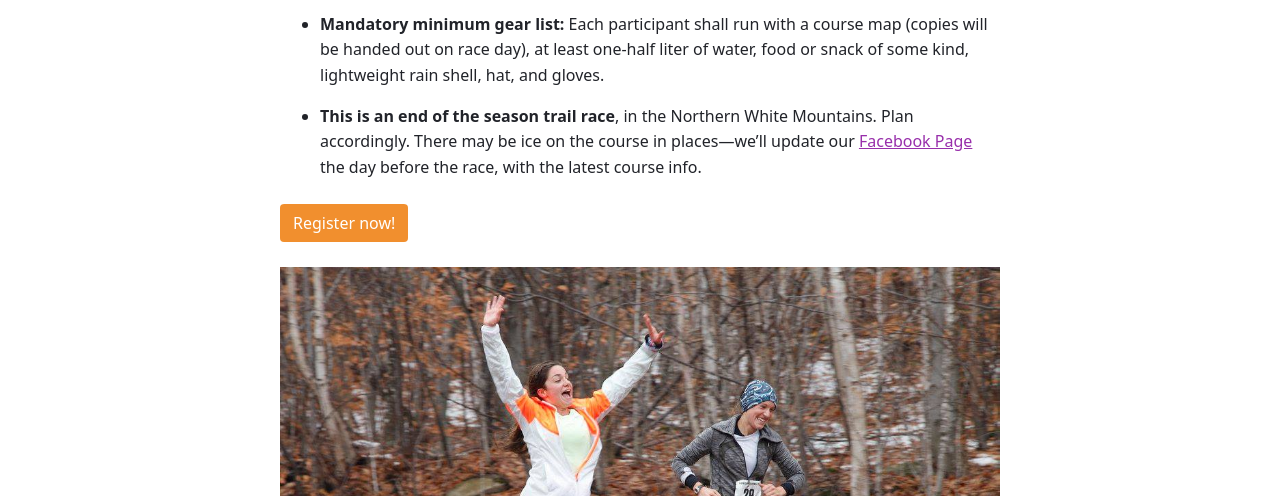
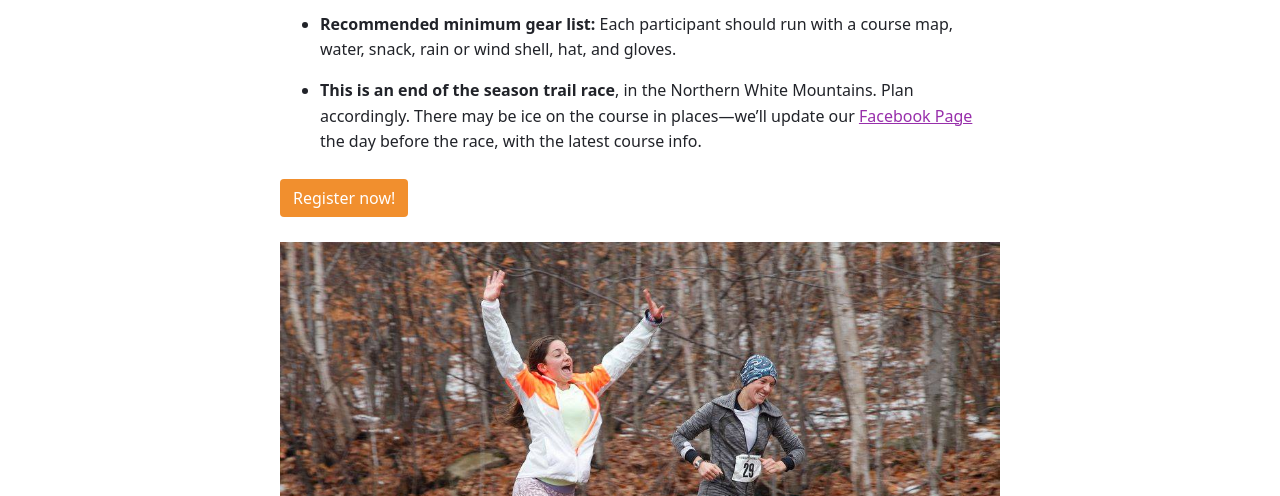
Before and after one commit to icegulch/ramble, an Eleventy site: page src/pages/important-info.md in a window 1280 px wide. Shown: the part 304-800 px from the top of the page. Built offline with nearby package versions, Linux system fonts and the light colour scheme; Eleventy itself is replaced by a stand-in of ours; files that its build step writes are made by us from their sources.

Commit message:
updated copy around gear list

```diff
--- a/src/pages/important-info.md
+++ b/src/pages/important-info.md
@@ -7,7 +7,7 @@ hasSidebar: true
 # Important Info
 
 - **Directions:** The Randolph Ramble will start and end at the new Community Forest trailhead, at the end of Randolph Hill Road. If using Google Maps, use this address: _Mount Crescent Trail, Randolph Hill Road, Randolph, NH._
-- **Mandatory minimum gear list:** Each participant shall run with a course map (copies will be handed out on race day), at least one-half liter of water, food or snack of some kind, lightweight rain shell, hat, and gloves.
+- **Recommended minimum gear list:** Each participant should run with a course map, water, snack, rain or wind shell, hat, and gloves.
 - **This is an end of the season trail race**, in the Northern White Mountains. Plan accordingly. There may be ice on the course in places—we’ll update our [Facebook Page](https://www.facebook.com/randolphramblerace) the day before the race, with the latest course info.
 
 <div class="mt-4">
```
